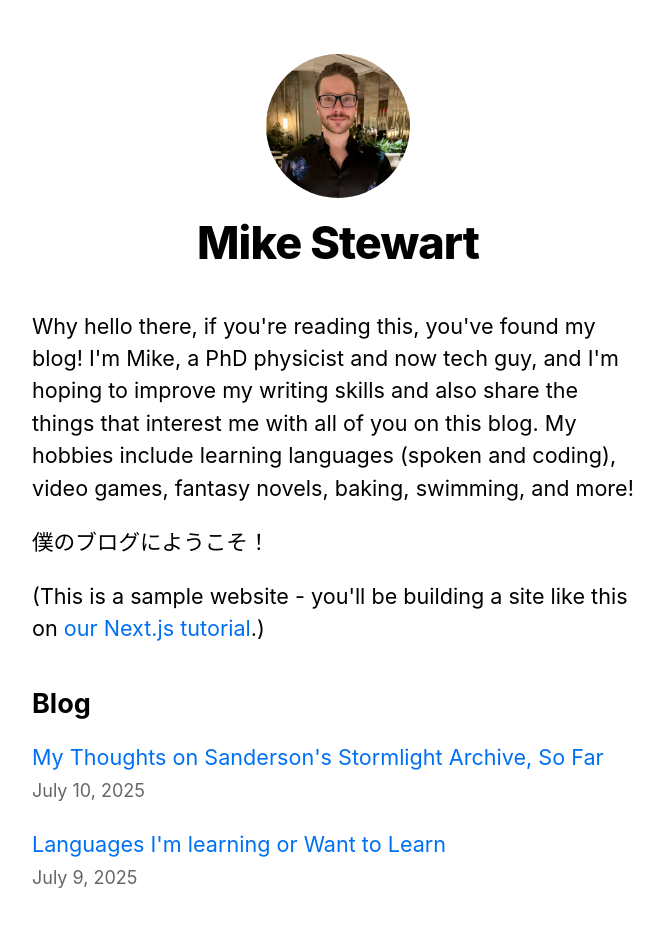
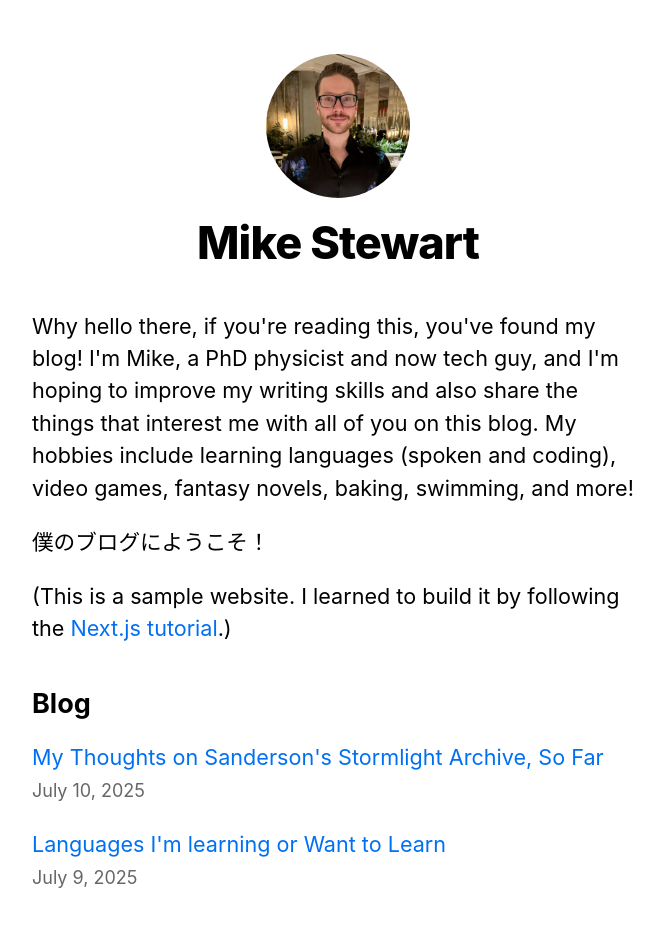
Before and after one commit to mikestewart729/nextjs-blog, a Next.js app: page / in a window 1280 px wide. Shown: the top 926 px of the page, without its empty margins (302-965 px from the left). Built offline with nearby package versions, Linux system fonts and the light colour scheme.

Commit message:
update blog entry about stormlight archive

```diff
--- a/pages/index.js
+++ b/pages/index.js
@@ -24,8 +24,8 @@ export default function Home({ allPostsData }) {
         <p>Why hello there, if you're reading this, you've found my blog! I'm Mike, a PhD physicist and now tech guy, and I'm hoping to improve my writing skills and also share the things that interest me with all of you on this blog. My hobbies include learning languages (spoken and coding), video games, fantasy novels, baking, swimming, and more!</p>
         <p>僕のブログにようこそ！</p>
         <p>
-          (This is a sample website - you'll be building a site like this on{' '}
-          <a href="https://nextjs.org/learn">our Next.js tutorial</a>.)
+          (This is a sample website. I learned to build it by following the {' '}
+          <a href="https://nextjs.org/learn">Next.js tutorial</a>.)
         </p>
       </section>
       <section className={`${utilStyles.headingMd} ${utilStyles.padding1px}`}>
--- a/posts/stormlight-archive.md
+++ b/posts/stormlight-archive.md
@@ -2,4 +2,16 @@
 title: "My Thoughts on Sanderson's Stormlight Archive, So Far"
 date: '2025-07-10'
 ---
-Fill this out later, being sure to talk about **The Way of Kings**, **Words of Radiance**, **Edgedancer**, and the first half or so of **Oathbringer**.
+Lately I've been getting into Brandon Sanderson's Stormlight Archive. Clocking in at nearly 7000 pages, it can seem like a daunting task to read. Therefore, it's fortunate that I enjoy deep, well-crafted worlds and compelling characters.
+
+In short, the Stormlight Archive is a grand fantasy series detailing the fictional world of Roshar facing threats from the grand to the **oh my god how can it possibly get grander-grand**. One of the reasons I find the works compelling is the world-spanning scope that also manages to be very character focused.
+
+Works in the Stormlight Archive (as of July 10th, 2025) and my ratings:
+
+- **The Way of Kings**: Kaladin Stormblessed centric, great introduction to the world of Roshar (4.75/5.0)
+- **Words of Radiance**: Shallan centric, probably my favorite so far, amazing plot and character beats (5.0/5.0)
+- **Edgedancer**: Lift centric novella, charming and expressive (4.0/5.0)
+- **Oathbringer**: Dalinar Kholin centric, featuring one of my favorite scenes in the series so far (Shallan in the theater at Urithiru) (???/5.0)
+- **Dawnshard**: To be determined (???/5.0)
+- **Rhythm of War**: To be determined (???/5.0)
+- **Wind and Truth**: To be determined (???/5.0)
```
